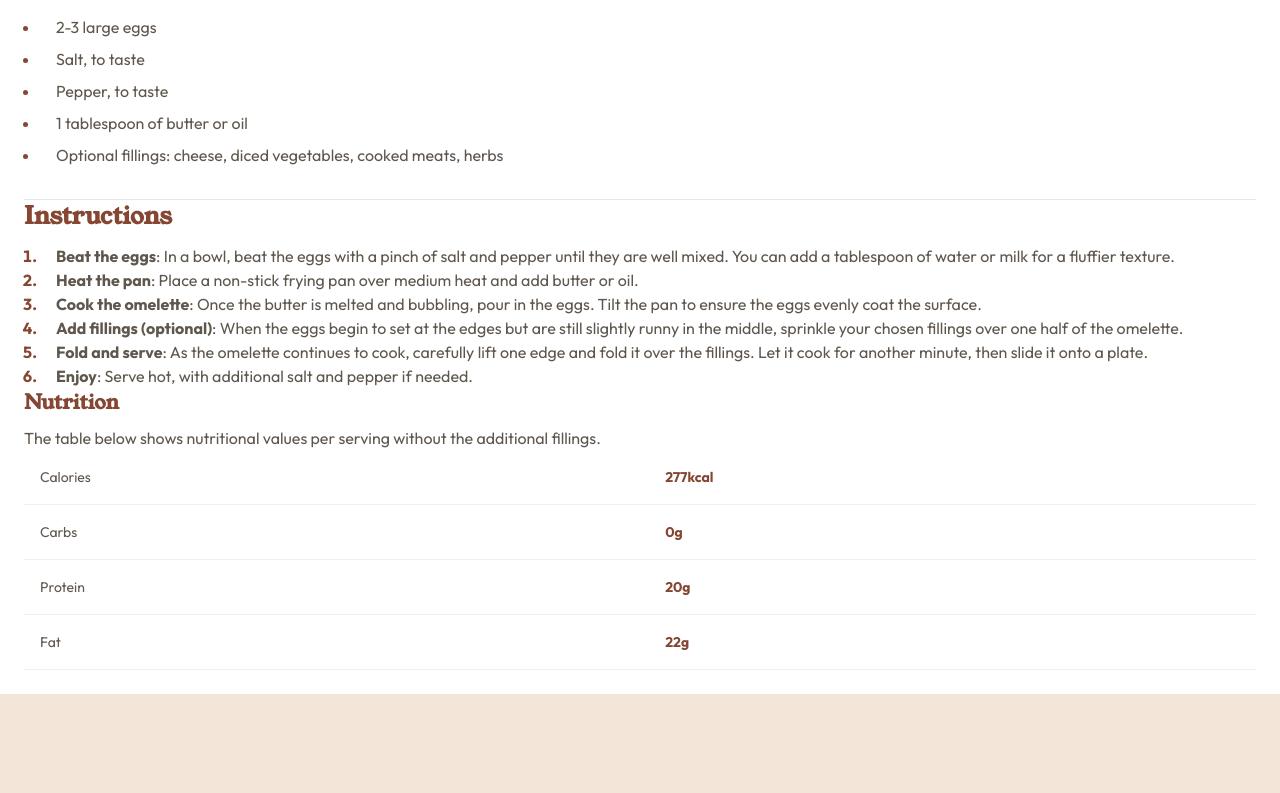
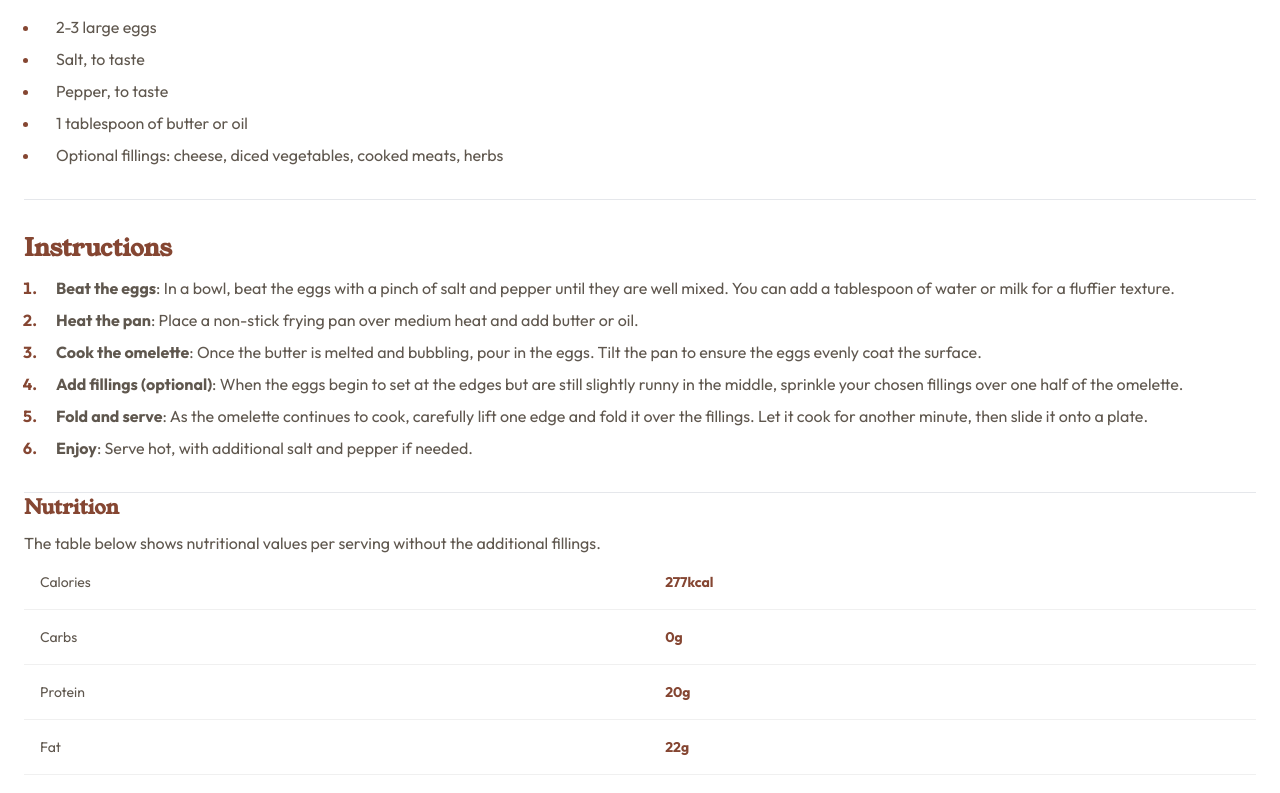
Before and after one commit to skyv26/Recipe-Page-Frontend-Only, a React (Vite) app: page / in a window 1280 px wide. Shown: the part 888-1681 px from the top of the page. Before the commit the page ends 1582 px from the top, so only its background shows below. Built offline with nearby package versions, Linux system fonts and the light colour scheme.

Commit message:
`update`: the component classes by adding the space according to design

```diff
--- a/src/components/instructions/Instructions.tsx
+++ b/src/components/instructions/Instructions.tsx
@@ -6,9 +6,9 @@ const Instructions = ({ instructions }: {
   instructions: string[]
 }) => {
   return (
-    <>
+    <div className="mt-5 min-[375px]:mt-8 border-b pb-5 min-[375px]:pb-8">
     <Title className='font-young_serif !text-brown800' level={3}>Instructions</Title>
-    <ol className="list-decimal pl-4 font-outfit marker:text-brown800 marker:!font-bold">
+    <ol className="list-decimal flex flex-col gap-2 pl-4 font-outfit marker:text-brown800 marker:!font-bold">
       {
         instructions.map((each, index) => {
           const [heading, content] = each.split(":");
@@ -18,7 +18,7 @@ const Instructions = ({ instructions }: {
         })
       }
     </ol>
-    </>
+    </div>
   )
 }
 
```
